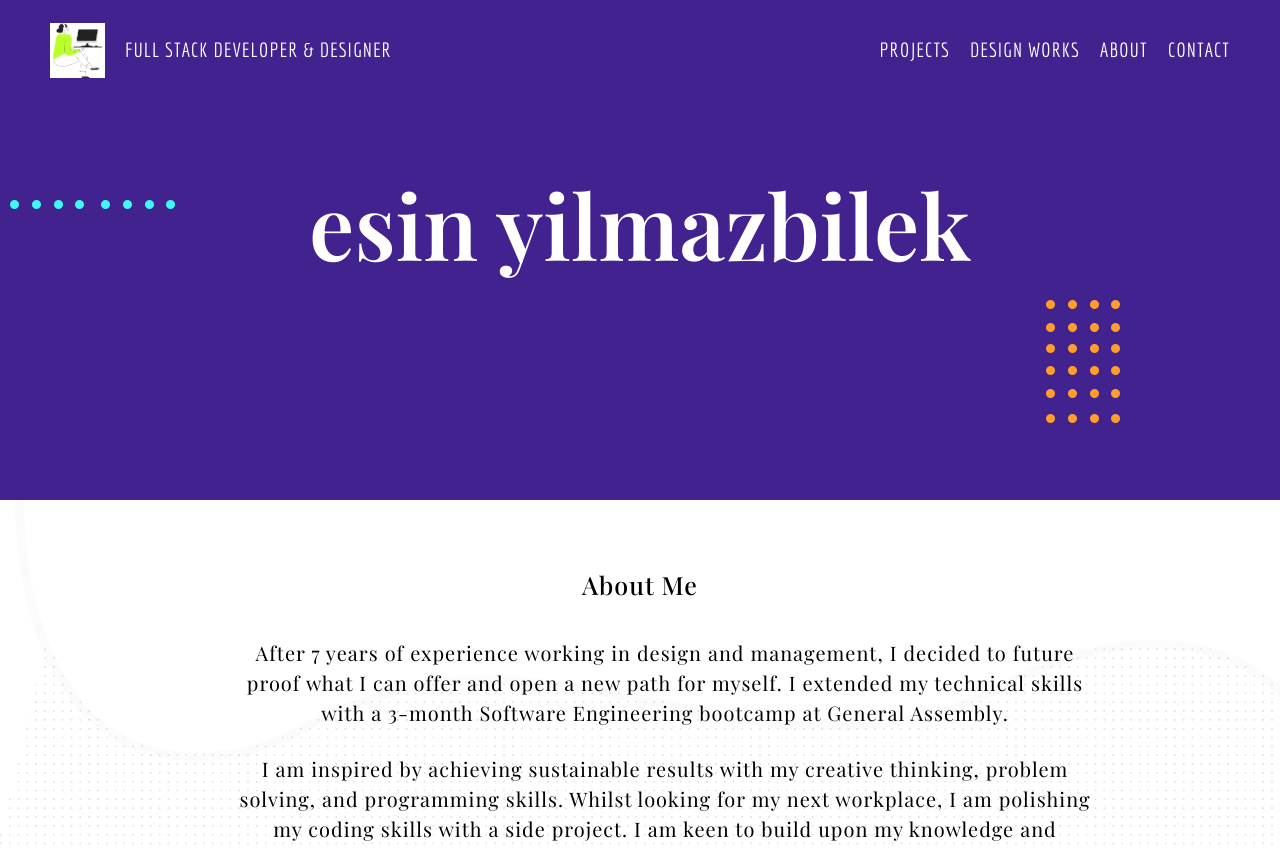
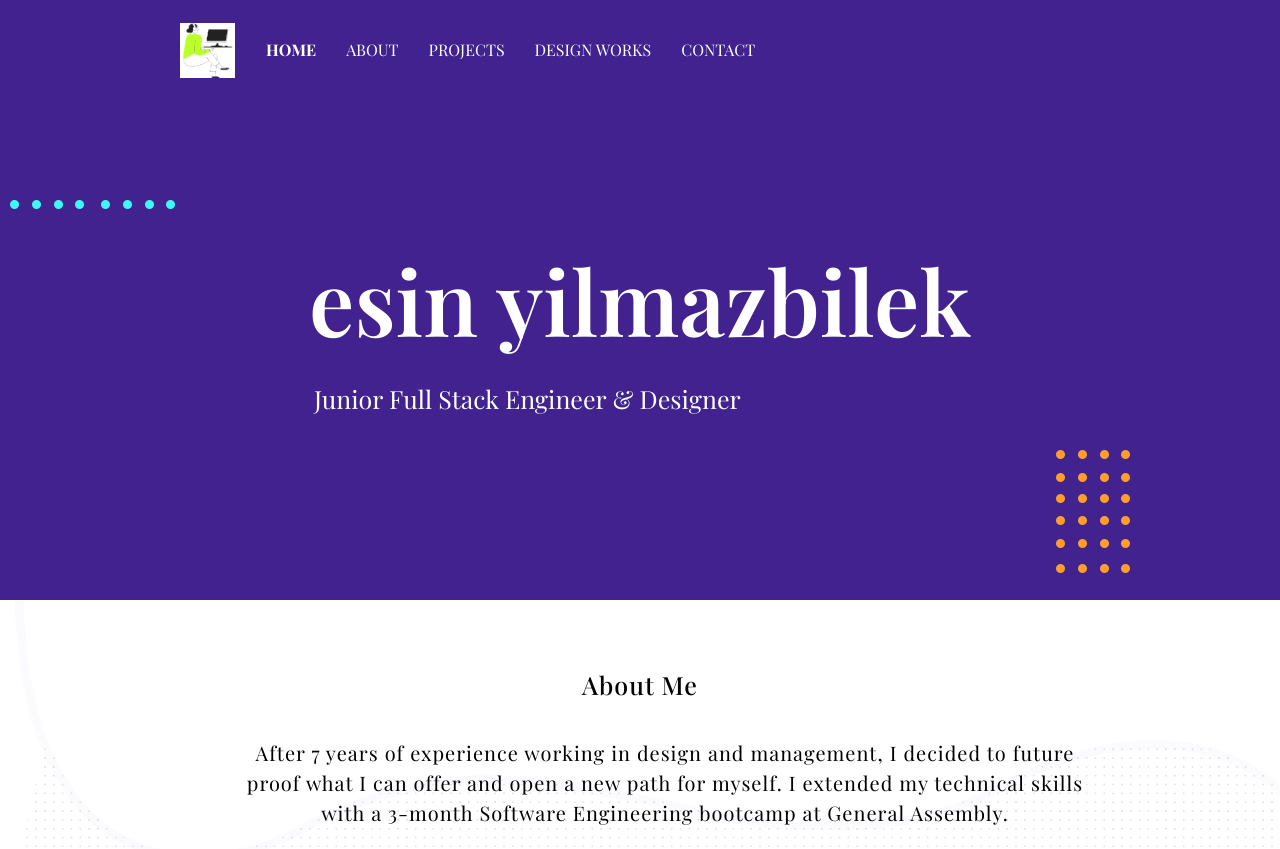
Before and after one commit to EsinYilmazbilek/portfolio, a React (Create React App) app: page / in a window 1280 px wide. Shown: the top 849 px of the page. Built offline with nearby package versions, Linux system fonts and the light colour scheme.

Commit message:
divided homepage sections into react components

```diff
--- /dev/null
+++ b/src/common/About.js
@@ -0,0 +1,23 @@
+import dots from '../assets/dots.png'
+import chevron from '../assets/chevron.svg'
+
+function About() {
+  return (
+    <section className="section">
+      <img src={dots} alt="bg-shape" className="img-fluid bg-shape-3"></img>
+      <div className="container">
+        <div className="row">
+          <div className="col-lg-10 mx-auto text-center">
+            <h2>About Me</h2>
+            <p className="font-secondary paragraph-lg">After 7 years of experience working in design and management, I decided to future proof what I can offer and open a new path for myself. I extended my technical skills with a 3-month Software Engineering bootcamp at General Assembly.</p>
+            <p className="font-secondary paragraph-lg">I am inspired by achieving sustainable results with my creative thinking, problem solving, and programming skills. Whilst looking for my next workplace, I am polishing my coding skills with a side project. I am keen to build upon my knowledge and continue to learn as I grow in my next role.</p>
+            <p className="see-below">See my projects below</p>
+            <img src={chevron} className="chevron"/>
+          </div>
+        </div>
+      </div>
+    </section>
+  )
+}
+
+export default About
--- /dev/null
+++ b/src/common/Design.js
@@ -0,0 +1,7 @@
+function Design() {
+  return (
+    <div>hi</div>
+  )
+}
+
+export default Design
--- /dev/null
+++ b/src/common/Gallery.js
@@ -0,0 +1,51 @@
+import si from '../assets/si.png'
+import dictionary from '../assets/dictionary.png'
+import sniff from '../assets/sniff.png'
+import honey from '../assets/honey.png'
+
+
+function Gallery() {
+  return (
+
+    <div className="gallery">
+
+      <div className="project">
+        <img src={si} className="image"></img>
+        <div className="text">
+          <div className="textArea">
+            <a className="btn btn-light btn-sm" href="#!">view project</a>
+          </div>
+        </div>
+      </div>
+
+      <div className="project">
+        <img src={dictionary} className="image"></img>
+        <div className="text">
+          <div className="textArea">
+            <a className="btn btn-light btn-sm" href="#!">view project</a>
+          </div>
+        </div>
+      </div>
+
+      <div className="project">
+        <img src={sniff} className="image"></img>
+        <div className="text">
+          <div className="textArea">
+            <a className="btn btn-light btn-sm" href="#!">view project</a>
+          </div>
+        </div>
+      </div>
+
+      <div className="project">
+        <img src={honey} className="image"></img>
+        <div className="text">
+          <div className="textArea">
+            <a className="btn btn-light btn-sm" href="#!">view project</a>
+          </div>
+        </div>
+      </div>
+    </div>
+  )
+}
+
+export default Gallery
--- /dev/null
+++ b/src/common/Hero.js
@@ -0,0 +1,17 @@
+import dotsGroupV from '../assets/dotsGroupV.png'
+import dotsCyan from '../assets/dotsCyan.png'
+
+function Hero() {
+  return (
+    <div className="container-main">
+      <img src={dotsCyan} alt="bg-shape" className="img-fluid bg-shape-1"></img>
+      <img src={dotsGroupV} alt="bg-shape" className="img-fluid bg-shape-2"></img>
+      <div className="container-title">
+        <h1>esin yilmazbilek</h1>
+        <h3>Junior Full Stack Engineer &#38; Designer</h3>
+      </div>
+    </div>
+  )
+}
+
+export default Hero
--- a/src/common/Home.js
+++ b/src/common/Home.js
@@ -1,77 +1,17 @@
-import si from '../assets/si.png'
-import dictionary from '../assets/dictionary.png'
-import sniff from '../assets/sniff.png'
-import honey from '../assets/honey.png'
-import dotsGroupV from '../assets/dotsGroupV.png'
-import dotsCyan from '../assets/dotsCyan.png'
-import dots from '../assets/dots.png'
-import chevron from '../assets/chevron.svg'
+import Hero from './Hero'
+import About from './About'
+import Gallery from './Gallery'
+import Design from './Design'
 
 function Home() {
 
   return (
     <>
-      <div className="container-main">
-        <img src={dotsCyan} alt="bg-shape" className="img-fluid bg-shape-1"></img>
-        <img src={dotsGroupV} alt="bg-shape" className="img-fluid bg-shape-2"></img>
-        <div className="container-title">
-          <h1>esin yilmazbilek</h1>
-        </div>
-      </div>
 
-      <section className="section">
-        <img src={dots} alt="bg-shape" className="img-fluid bg-shape-3"></img>
-        <div className="container">
-          <div className="row">
-            <div className="col-lg-10 mx-auto text-center">
-              <h2>About Me</h2>
-              <p className="font-secondary paragraph-lg">After 7 years of experience working in design and management, I decided to future proof what I can offer and open a new path for myself. I extended my technical skills with a 3-month Software Engineering bootcamp at General Assembly.</p>
-              <p className="font-secondary paragraph-lg">I am inspired by achieving sustainable results with my creative thinking, problem solving, and programming skills. Whilst looking for my next workplace, I am polishing my coding skills with a side project. I am keen to build upon my knowledge and continue to learn as I grow in my next role.</p>
-              <p className="see-below">See my projects below</p>
-              <img src={chevron} className="chevron"/>
-            </div>
-          </div>
-        </div>
-      </section>
-
-      <div className="gallery">
-        <div className="project">
-          <img src={si} className="image"></img>
-          <div className="text">
-            <div className="textArea">
-              <a className="btn btn-light btn-sm" href="#!">view project</a>
-            </div>
-          </div>
-        </div>
-
-        <div className="project">
-          <img src={dictionary} className="image"></img>
-          <div className="text">
-            <div className="textArea">
-              <a className="btn btn-light btn-sm" href="#!">view project</a>
-            </div>
-          </div>
-        </div>
-
-        <div className="project">
-          <img src={sniff} className="image"></img>
-          <div className="text">
-            <div className="textArea">
-              <a className="btn btn-light btn-sm" href="#!">view project</a>
-            </div>
-          </div>
-        </div>
-
-        <div className="project">
-          <img src={honey} className="image"></img>
-          <div className="text">
-            <div className="textArea">
-              <a className="btn btn-light btn-sm" href="#!">view project</a>
-            </div>
-          </div>
-        </div>
-
-      </div>
+      <Hero/>
+      <About/>
+      <Gallery/>
+      <Design/>
     </>
   )
 }
--- a/src/common/Navbar.js
+++ b/src/common/Navbar.js
@@ -1,15 +1,53 @@
 import React from 'react'
 import { Link } from 'react-router-dom'
-import Hamburger from 'hamburger-react'
+// import Hamburger from 'hamburger-react'
 import logo from '../assets/logo.png'
 
 function Navbar() {
-  const [sideBarShow, setSideBarShow] = React.useState(false)
-  const handleSideBar = () => setSideBarShow(!sideBarShow)
+  // const [sideBarShow, setSideBarShow] = React.useState(false)
+  // const handleSideBar = () => setSideBarShow(!sideBarShow)
 
   return (
-    <>
-      <nav className="nav nav-toggle">
+
+    <section className="navigation fixed-top">
+      <Link to="/"><img src={logo} className="logo"></img></Link>
+      <nav className="navbar navbar-expand-lg navbar-dark">
+        <a className="navbar-brand font-tertiary" href="index.html"></a>
+        <button className="navbar-toggler" type="button" data-toggle="collapse" data-target="#navigation"
+          aria-controls="navigation" aria-expanded="false" aria-label="Toggle navigation">
+          <span className="navbar-toggler-icon"></span>
+        </button>
+
+        <div className="collapse navbar-collapse text-center" id="navigation">
+
+          <ul className="navbar-nav ml-auto">
+            <li className="nav-item active">
+              <a className="nav-link" href="index.html">Home</a>
+            </li>
+            <li className="nav-item">
+              <a className="nav-link" href="about.html">About</a>
+            </li>
+            <li className="nav-item">
+              <a className="nav-link" href="blog.html">Projects</a>
+            </li>
+            <li className="nav-item">
+              <a className="nav-link" href="portfolio.html">Design Works</a>
+            </li>
+            <li className="nav-item">
+              <a className="nav-link" href="contact.html">Contact</a>
+            </li>
+          </ul>
+        </div>
+      </nav>
+    </section>
+
+  )
+}
+
+export default Navbar
+
+
+{/* <nav className="nav nav-toggle">
         <Link to="/"><img src={logo} className="logo"></img></Link>
         <span className="nav-title">Full Stack Developer &#38; Designer</span>
         <div className="nav-buttons">
@@ -44,10 +82,4 @@ function Navbar() {
             </div>
           </div>
         </div>
-      </nav>
-
-    </>
-  )
-}
-
-export default Navbar
+      </nav> */}
--- a/src/styles/main.scss
+++ b/src/styles/main.scss
@@ -10,22 +10,68 @@
 
 //* NAVBAR
 
-.nav {
-	display: inline-flex;
+.navigation {
+  padding: 40px 130px;
+  transition: 0.3s ease;
+  display: inline-flex;
   flex-direction: row;
-	align-items: center;
+  flex: 2;
+  align-items: center;
+  margin-right: 50px;
 	height: 100px;
 	top: 0;
   background-color: #41228e;
   width: 100%;
-  // box-shadow: 0 2px 4px 0 rgba(0,0,0,.1);
+}
+.navigation.nav-bg {
+  background-color: #41228e;
+  padding: 15px 100px;
+}
+@media (max-width: 991px) {
+  .navigation.nav-bg {
+    padding: 15px 20px;
+  }
+}
+@media (max-width: 991px) {
+  .navigation {
+    padding: 20px;
+    background: #41228e;
+  }
 }
 
-.nav-toggle {
-  @media only screen and (max-width: 600px){
-    display: none;
-  }
+.navbar .nav-item .nav-link {
+  font-family: "Playfair Display", serif;
+  text-transform: uppercase;
+  padding: 15px;
 }
+
+.navbar .nav-item.active {
+  font-weight: bold;
+}
+
+.navbar-dark .navbar-nav .nav-link {
+  color: #fff;
+}
+
+
+//* //////////
+
+// .nav {
+// 	display: inline-flex;
+//   flex-direction: row;
+// 	align-items: center;
+// 	height: 100px;
+// 	top: 0;
+//   background-color: #41228e;
+//   width: 100%;
+//   // box-shadow: 0 2px 4px 0 rgba(0,0,0,.1);
+// }
+
+// .nav-toggle {
+//   @media only screen and (max-width: 600px){
+//     display: none;
+//   }
+// }
 
 .logo {
   margin: auto;
@@ -38,81 +84,82 @@
   transition-duration: 300ms;
 }
 
-.nav-title {
-  margin-left: 20px;
-  text-decoration: none;
-  font-size: 20px;
-  color: white;
-  letter-spacing: 1px;
-  font-family: 'Economica', sans-serif;
-  text-transform: uppercase;
+// .nav-title {
+//   margin-left: 20px;
+//   text-decoration: none;
+//   font-size: 20px;
+//   color: white;
+//   letter-spacing: 1px;
+//   font-family: 'Economica', sans-serif;
+//   text-transform: uppercase;
+//   align-items: center;
+//   justify-content: flex-end;
+// }
 
-}
+// .burger-toggle {
+//   display: none;
+//   @media only screen and (max-width: 600px){
+//     display: inline-flex;
+//   }
+// }
 
-.burger-toggle {
-  display: none;
-  @media only screen and (max-width: 600px){
-    display: inline-flex;
-  }
-}
+// .burger-icon {
+//   color: white;
+//   margin-left: 70%;
+//   margin-top: -60px;
+// }
 
-.burger-icon {
-  color: white;
-  margin-left: 70%;
-  margin-top: -60px;
-}
+// .side-nav-menu-container {
+//   width: 200px;
+//   background-color: white;
+//   height: 150px;
+//   position: fixed;
+//   z-index: 2;
+//   right: -100%;
+//   padding: 20px 30px;
+//   border-radius: 0 0 0 20px;
+//   margin-top: 200px;
+//   text-transform: uppercase;
+// }
 
-.side-nav-menu-container {
-  width: 200px;
-  background-color: white;
-  height: 150px;
-  position: fixed;
-  z-index: 2;
-  right: -100%;
-  padding: 20px 30px;
-  border-radius: 0 0 0 20px;
-  margin-top: 200px;
-  text-transform: uppercase;
-}
-
-.side-nav-menu-container.active {
-  right: 0;
-  transition: all 0.4s;
-}
+// .side-nav-menu-container.active {
+//   right: 0;
+//   transition: all 0.4s;
+// }
 
 
-.li-buttons {
-  list-style: none;
-  font-size: 20px;
-  font-family: 'Inter', sans-serif;
-}
+// .li-buttons {
+//   list-style: none;
+//   font-size: 20px;
+//   font-family: 'Inter', sans-serif;
+// }
 
-.li-hrefs {
-  text-decoration: none;
-  color: #E60023;
-}
+// .li-hrefs {
+//   text-decoration: none;
+//   color: #E60023;
+// }
 
-.nav-buttons {
-  display:flex;
-  justify-content: flex-end;
-  align-items: center;
-  flex: 2;
-  margin-right: 50px;
-}
+// .nav-buttons {
+//   display:flex;
+//   justify-content: flex-end;
+//   align-items: center;
+//   flex: 2;
+//   margin-right: 50px;
+// }
 
-.nav-button {
-  text-decoration: none;
-  font-size: 20px;
-  color: white;
-  letter-spacing: 1px;
-  margin-left: 20px;
-  font-family: 'Economica', sans-serif;
-  text-transform: uppercase;
-}
+// .nav-button {
+//   text-decoration: none;
+//   font-size: 20px;
+//   color: white;
+//   letter-spacing: 1px;
+//   margin-left: 20px;
+//   font-family: 'Economica', sans-serif;
+//   text-transform: uppercase;
+// }
 
-.nav-button:hover {
-  color: gray;
-}
+// .nav-button:hover {
+//   color: gray;
+// }
 
 //* HOME PAGE
 
@@ -121,7 +168,9 @@
   flex-direction: row;
   justify-content: center;
   background-color: #41228e;
-  height: 400px;
+  height: 600px;
+  align-items: center;
+  align-content: center;
 }
 
 .container-title {
@@ -137,17 +186,26 @@
 
 .bg-shape-2 {
   position: absolute;
-  right: 160px;
-  top: 300px;
+  right: 150px;
+  top: 450px;
 }
 
 h1 {
   flex-grow: 1;
-  margin: 70px 0 140px 0;
+  margin: 180px 0 30px 0;
   font-family: 'Playfair Display', serif;
   color: white;
   font-size: 90px;
   font-weight: 600;
+}
+
+h3 {
+  flex-grow: 1;
+  margin: 0 0 120px 5px;
+  font-family: 'Playfair Display', serif;
+  color: white;
+  font-size: 25px;
+  font-weight: 400;
 }
 
 .esin {
```
